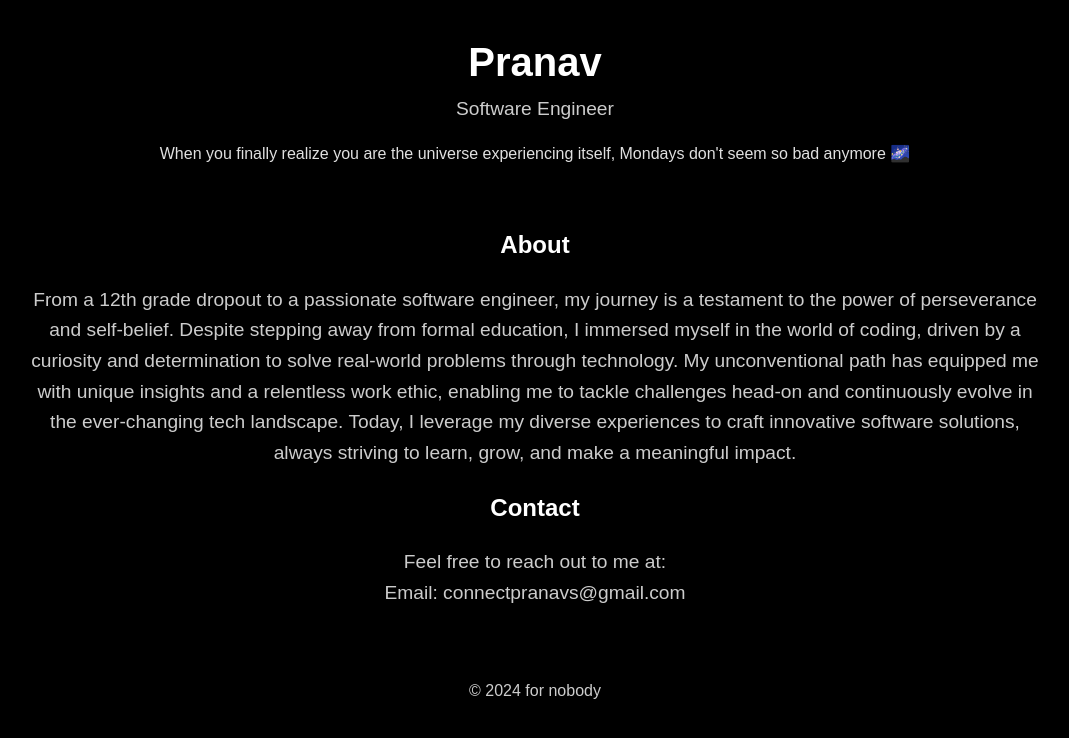
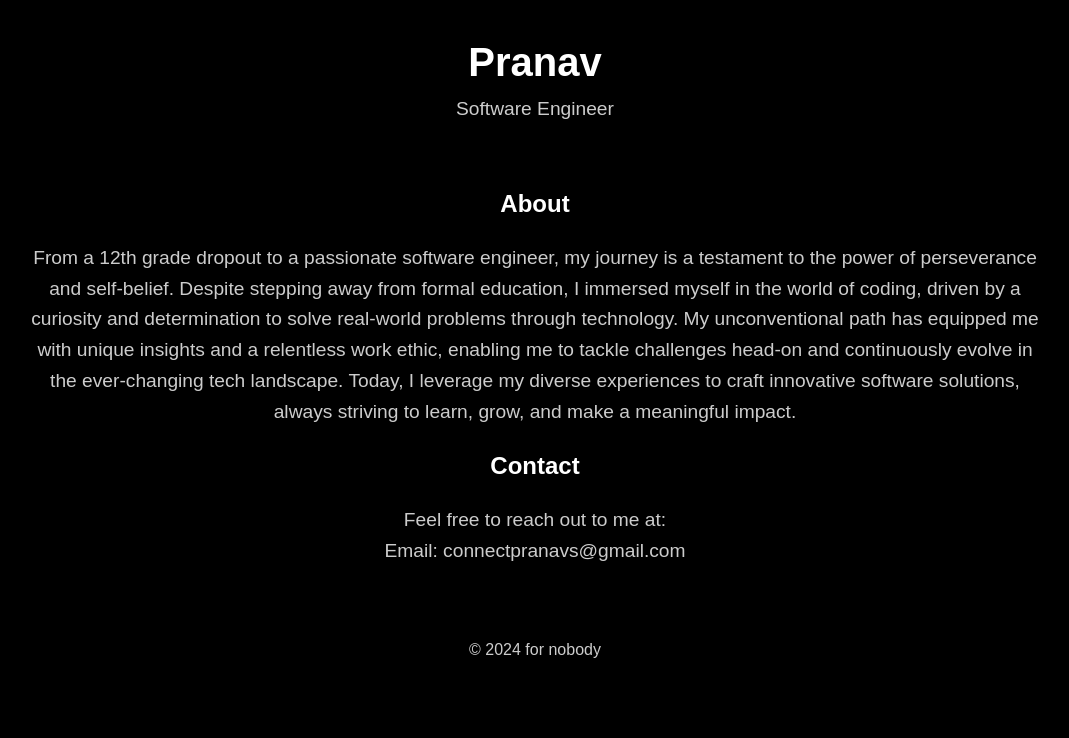
Before and after one commit to prnv404/website, a plain HTML site: page index.html in a window 1280 px wide. Shown: the whole page, without its empty margins (105-1174 px from the left). Drawn offline with Linux system fonts and the light colour scheme.

Commit message:
Update index.html

```diff
--- a/index.html
+++ b/index.html
@@ -63,9 +63,7 @@
     <header>
         <h1>Pranav</h1>
         <p>Software Engineer</p>
-        <blockquote>
-     When you finally realize you are the universe experiencing itself, Mondays don't seem so bad anymore 🌌
-</blockquote>
+
        <div class="content">
         <h2>About</h2>
         <p>From a 12th grade dropout to a passionate software engineer, my journey is a testament to the power of perseverance and self-belief. Despite stepping away from formal education, I immersed myself in the world of coding, driven by a curiosity and determination to solve real-world problems through technology. My unconventional path has equipped me with unique insights and a relentless work ethic, enabling me to tackle challenges head-on and continuously evolve in the ever-changing tech landscape. Today, I leverage my diverse experiences to craft innovative software solutions, always striving to learn, grow, and make a meaningful impact.</p>
```
